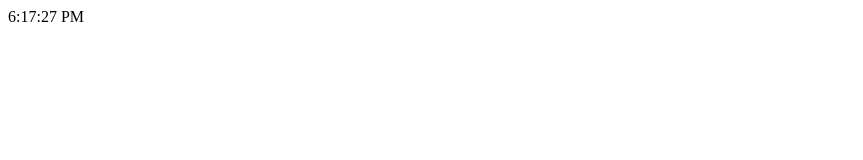
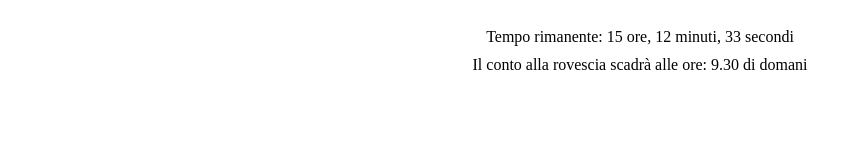
Before and after one commit to federicoverbicaro/js-simon, a plain HTML site: page index.html in a window 1280 px wide. Shown: the whole page, without its empty margins (0-863 px from the left). Drawn offline with Linux system fonts and the light colour scheme.

Commit message:
feat:termine esercizio

```diff
--- a/assets/css/style.css
+++ b/assets/css/style.css
@@ -0,0 +1,13 @@
+.container{
+    display: flex;
+    justify-content: center;
+    align-items: center;
+    padding: 20px;
+}
+
+.row{
+    display: flex;
+    flex-direction: column;
+    gap: 10px;
+    text-align: center;
+}
--- a/assets/js/main.js
+++ b/assets/js/main.js
@@ -1,20 +1,42 @@
-const spanHtml = document.getElementById("tempo")
 
-const oreDiUnGiorno = 24
+const spanTempo = document.getElementById("tempo")
+const spanScadenza = document.getElementById("scadenzaPrevista")
+const spanRisultato = document.getElementById("risultato")
+
+const oreInUnGiorno = 24
 const minutiInUnOra = 60
-const secondiDiUnMinuto = 60
-let millesecondiDiUnSecondo = 1000
+const secondiInUnMinuto = 60
+const millisecondiInUnSecondo = 1000
 
 
-let secondi = 0
-let scandenza = "19/01/2024"
-let oraScadenza = 9.30
 
 
-//time ora reale
-setInterval(myTimer)
+const millisecondiInUnGiorno = millisecondiInUnSecondo * secondiInUnMinuto * minutiInUnOra * oreInUnGiorno
 
-function myTimer(tempo){
-    const date = new Date()
-    spanHtml.innerHTML = date.toLocaleTimeString()
+
+const domaniAlle930 = new Date()
+domaniAlle930.setDate(domaniAlle930.getDate() + 1)
+domaniAlle930.setHours(9, 30, 0, 0)
+
+function visualizzaContoAllaRovescia() {
+    const oraCorrente = new Date()
+    const millisecondiRimanenti = domaniAlle930 - oraCorrente
+
+    if (millisecondiRimanenti <= 0) {
+        clearInterval(intervalID)
+        spanScadenza.innerHTML = "Correzione in corso!"
+        spanRisultato.innerHTML = "Il tempo è scaduto!"
+    } else {
+        const oreRimanenti = Math.floor(millisecondiRimanenti / (millisecondiInUnSecondo * secondiInUnMinuto * minutiInUnOra))
+
+        const minutiRimanenti = Math.floor((millisecondiRimanenti % (millisecondiInUnSecondo * secondiInUnMinuto * minutiInUnOra)) / (millisecondiInUnSecondo * secondiInUnMinuto))
+
+        const secondiRimanenti = Math.floor((millisecondiRimanenti % (millisecondiInUnSecondo * secondiInUnMinuto)) / millisecondiInUnSecondo)
+
+        spanScadenza.innerHTML = `Il conto alla rovescia scadrà alle ore: 9.30 di domani`
+
+        spanTempo.innerHTML = `Tempo rimanente: ${oreRimanenti} ore, ${minutiRimanenti} minuti, ${secondiRimanenti} secondi`
+    }
 }
+
+const intervalID = setInterval(visualizzaContoAllaRovescia, 1000)
--- a/index.html
+++ b/index.html
@@ -22,9 +22,16 @@ Esiste un oggetto JS in grado di gestire le date?
 Esistono dei metodi per trasformare una data in millisecondi?
  -->
 <main>
-    <div>
-        <span id="tempo"></span>
+    <div class="container">
+        <div class="row" >
+            <span id="tempo"></span>
+
+            <span id="scadenzaPrevista"></span>
+            <span id="risultato"></span>
+        </div>
+
     </div>
+
 </main>
 
     <script src="./assets/js/main.js"></script>
```
